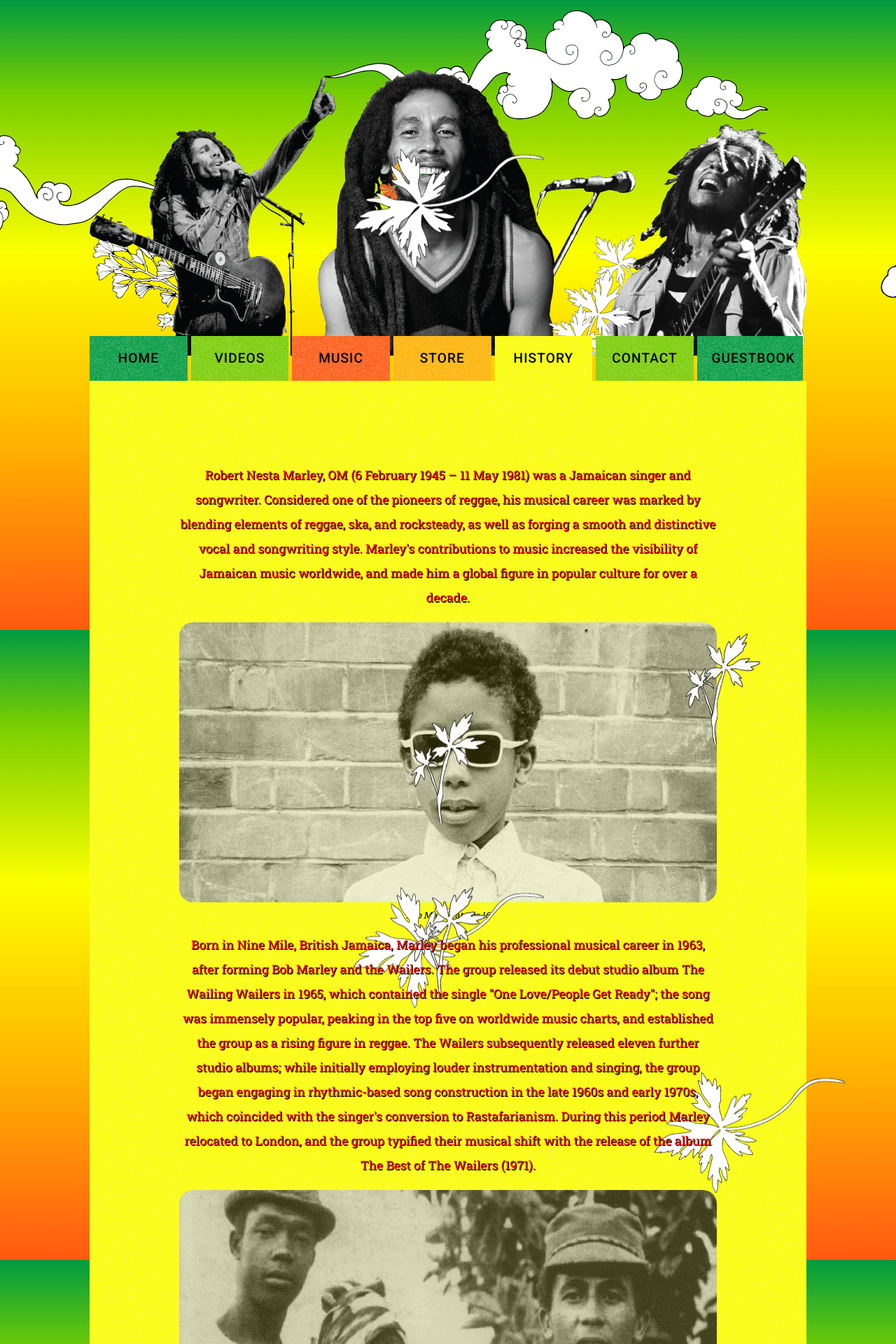
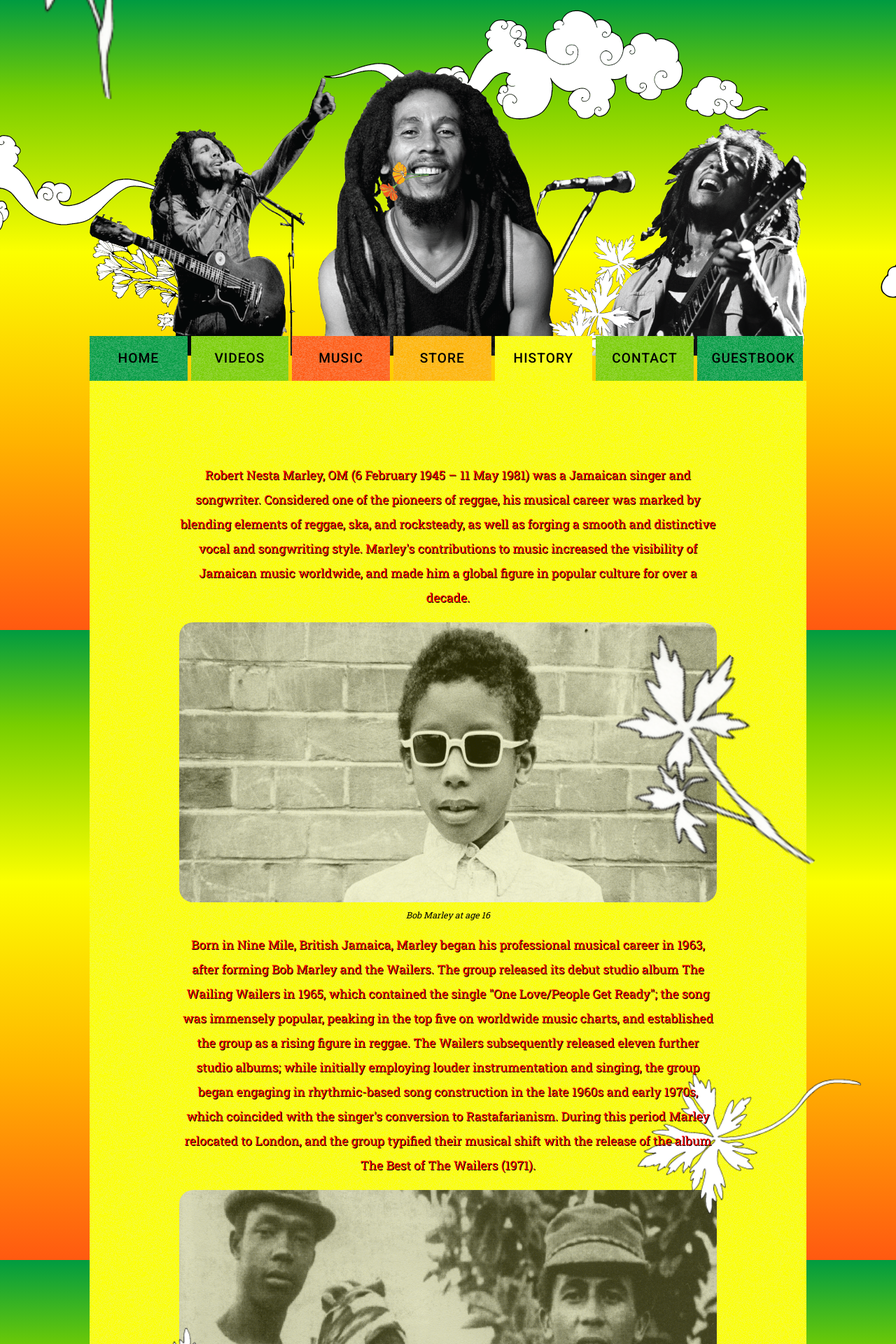
Before and after one commit to bruer/band-site, a Jekyll site: the page built from history.html, in a window 1280 px wide. Shown: the top 1920 px of the page at 70% size. Built offline with Jekyll 4.4.1, drawn with Linux system fonts in a browser that asks for light colours.

Commit message:
moved css classes to history.scss

```diff
--- a/_sass/history.scss
+++ b/_sass/history.scss
@@ -74,3 +74,80 @@
   background-repeat: no-repeat;
   background-color: orange;
 }
+
+.leaf-box {
+  position: absolute;
+  z-index: 10;
+}
+
+.leaf-box-1 {
+  width: 20%;
+  left: 50px;
+  top: 700px;
+}
+
+.leaf-box-2 {
+  width: 25%;
+  right: 50px;
+  top: 700px;
+}
+
+.leaf-box-3 {
+  width: 20%;
+  right: 120px;
+  top: 2000px;
+}
+
+.leaf-box-4 {
+  width: 25%;
+  left: 50px;
+  top: 1400px;
+}
+
+.leaf-box-5 {
+  width: 20%;
+  left: 50px;
+  top: 2400px;
+}
+
+.leaf-box-6 {
+  width: 25%;
+  right: 50px;
+  top: 3000px;
+}
+
+.leaf-box-7 {
+  width: 20%;
+  right: 100px;
+  top: 3600px;
+}
+
+.leaf-box-8 {
+  width: 25%;
+  left: 50px;
+  top: 4000px;
+}
+
+.leaf {
+  width: 100%;
+}
+
+.leaf-3 {
+  transform: rotate(310deg);
+}
+
+.leaf-4 {
+  transform: rotate(180deg);
+}
+
+.leaf-6 {
+  transform: rotate(320deg);
+}
+
+.leaf-7 {
+  transform: rotate(210deg);
+}
+
+.leaf-8 {
+  transform: rotate(160deg);
+}
```
Lines whose indentation alone changed are shown as unchanged.
